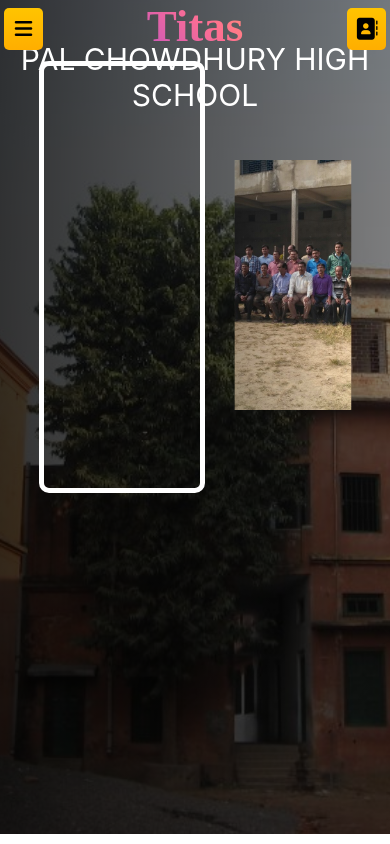
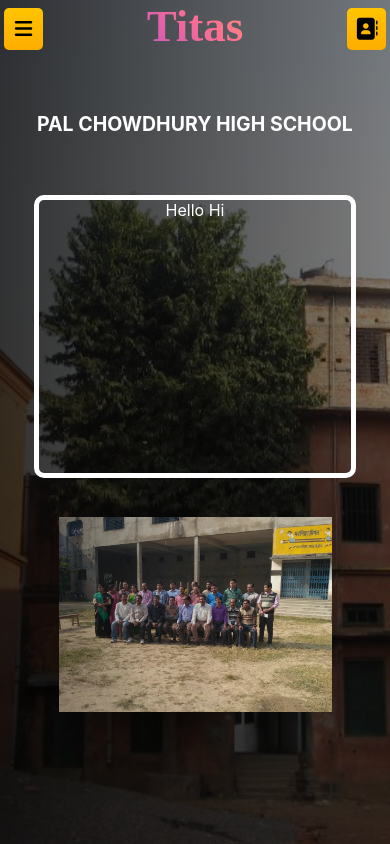
Before and after one commit to TitasUnique/My_Portfolio, a React (Create React App) app: page /school in a window 390 px wide. Built offline with nearby package versions, Linux system fonts and the light colour scheme.

Commit message:
school and college page responsive

```diff
--- a/src/components/College/College.css
+++ b/src/components/College/College.css
@@ -1,33 +1,56 @@
 .college {
-    margin-top: -3.85rem;
-    position: relative;
-    background: linear-gradient(rgba(0,0,0,0.7), rgba(0,0,0,0.7)), url(../../Images/College_images/college_image.jpg);
-    background-size: cover;
-    background-position: center;
-    background-repeat: no-repeat;
-    height: 100vh;
-    z-index: -100;
+  width: 100%;
+  height: 100vh;
+  background: transparent;
 }
 
-.collegeName {
+.college-back-img {
+  position: absolute;
   width: 100%;
-  position: absolute;
-  margin-top: 13%;
+  height: 100vh;
+  background: linear-gradient(rgba(0,0,0,0.7), rgba(0,0,0,0.7)), url(../../Images/College_images/college_image.jpg);
+  background-size: cover;
+  background-position: center;
+  background-repeat: no-repeat;
+  z-index: -10;
+}
+
+.content-college {
   display: flex;
-  color: white;
-  font-size: 30px;
+  /* border: 1px solid white; */
+  max-width: 100%;
+  flex-direction: column;
+  margin-top: 100px;
+  height: auto;
+  gap: 5vw;
   justify-content: center;
   align-items: center;
 }
 
+.collegeName {
+  color: white;
+  font-size: 2vw;
+  font-weight: bold;
+}
+
+.college-down{
+  display: flex;
+  flex-direction: row;
+  gap: 10vw;
+}
+
 .college-descrip-box {
-    position: absolute;
-    height: 50%;
-    width: 40%;
-    border: 5px solid white;
-    border-radius: 10px;
-    margin-left: 10%;
-    margin-top: 18%;
+  height: 15vw;
+  width: 30vw;
+  border: 5px solid white;
+  color: white;
+  border-radius: 10px;
+}
+
+.college-img-scroll {
+  transform: scale(1);
+  width: 25vw;
+  height: 15vw;
 }
 
 .college-img-scroll>img {
@@ -44,16 +67,6 @@
 .college-img-scroll img.active {
     opacity: 1;
 }
-
-.college-img-scroll {
-    position: absolute;
-    transform: scale(0.5);
-    margin-left: 45%;
-    margin-top: 11.4%;
-    width: 60%;
-    height: 500px;
-    overflow: hidden;
-  }
 
   .college-img-scroll:before,
   .college-img-scroll:after {
@@ -77,3 +90,43 @@
   .college-img-scroll:after {
     right: 0;
   }
+
+  @media only screen and (max-width: 576px) {
+    .content-college {
+    display: flex;
+    flex-direction: column;
+    margin-top: 60px;
+    height: auto;
+    align-items: center;
+    gap: 15vw;
+    }
+
+    .collegeName {
+      font-size: 5vw;
+      font-weight: bold;
+    }
+
+    .college-down {
+      display: flex;
+      flex-direction: column;
+      align-items: center;
+      padding: 0;
+      margin: 0;
+      gap: 10vw;
+      /* border: 1px solid white; */
+    }
+
+    .college-descrip-box {
+      height: 70vw;
+      width: 80vw;
+      border: 5px solid white;
+      color: white;
+      border-radius: 10px;
+    }
+
+    .college-img-scroll {
+      transform: scale(1);
+      width: 70vw;
+      height: 50vw;
+    }
+  }
--- a/src/components/College/College.jsx
+++ b/src/components/College/College.jsx
@@ -1,4 +1,4 @@
-import React,{useState,useEffect} from 'react'
+import React, { useState, useEffect } from 'react'
 import './College.css'
 import 'animate.css'
 import CollegeDays1 from '../../Images/College_images/CollegeDays01.jpg'
@@ -16,24 +16,28 @@
 
   const [currentImageIndex, setcurrentImageIndex] = useState(0);
 
-  const images = [Ilovejis1,CollegeDays1,CollegeDays2,Hatsoff,Ilovejis2,FirstDay,Industry,Lastday,jistech];
+  const images = [Ilovejis1, CollegeDays1, CollegeDays2, Hatsoff, Ilovejis2, FirstDay, Industry, Lastday, jistech];
 
   useEffect(() => {
-    const interval = setInterval(() => {setcurrentImageIndex((prevIndex) => (prevIndex + 1) % images.length);}, 2000);
+    const interval = setInterval(() => { setcurrentImageIndex((prevIndex) => (prevIndex + 1) % images.length); }, 2000);
     return () => clearInterval(interval);
   }, [images.length]);
 
   return (
     <>
-    <Navbar navold={"white"}/>
       <div className='college'>
+        <div className="college-back-img"></div>
+        <Navbar navold={"white"} />
+        <div className="content-college">
           <div className="collegeName animate__animated animate__zoomInDown">JIS COLLEGE OF ENGINEERING, KALYANI</div>
-      <div className="college-descrip-box">
-      </div>
+          <div className="college-down">
+            <div className="college-descrip-box">Hello hi!</div>
             <div className="college-img-scroll">
               {images.map((image, index) => (
                 <img key={index} src={image} alt="" className={index === currentImageIndex ? 'active' : ''} />
               ))}
+            </div>
+          </div>
         </div>
       </div>
     </>
--- a/src/components/School/School.css
+++ b/src/components/School/School.css
@@ -1,33 +1,59 @@
 .school {
-    margin-top: -3.85rem;
-    position: relative;
-    background: linear-gradient(to right, rgba(0,0,0,0.8), rgba(0,0,0,0.5)), url(../../Images/School_images/rpchs.jpg);
-    background-size: cover;
-    background-position: center;
-    background-repeat: no-repeat;
+    background: transparent;
+    width: 100%;
     height: 100vh;
-    z-index: -100;
 }
 
-.name {
+.back-image {
+  position: absolute;
+  background: linear-gradient(to right, rgba(0,0,0,0.8), rgba(0,0,0,0.5)), url(../../Images/School_images/rpchs.jpg);
   width: 100%;
-  position: absolute;
-  margin-top: 13%;
+  height: 100vh;
+  background-size: cover;
+  background-position: center;
+  background-repeat: no-repeat;
+  z-index: -10;
+}
+
+.content-school {
+  display: flex;
+  flex-direction: column;
+  margin-top: 100px;
+  height: auto;
+  align-items: center;
+  gap: 5vw;
+}
+
+.name-up {
   display: flex;
   color: white;
-  font-size: 30px;
+  font-size: 2vw;
+  font-weight: bold;
   justify-content: center;
   align-items: center;
 }
 
+.down {
+  display: flex;
+  flex-direction: row;
+  align-items: center;
+  padding: 0;
+  margin: 0;
+  gap: 10vw;
+}
+
 .descrip-box {
-    position: absolute;
-    height: 50%;
-    width: 40%;
+    height: 15vw;
+    width: 30vw;
     border: 5px solid white;
+    color: white;
     border-radius: 10px;
-    margin-left: 10%;
-    margin-top: 18%;
+}
+
+.img-scroll {
+  transform: scale(1);
+  width: 25vw;
+  height: 15vw;
 }
 
 .img-scroll>img {
@@ -44,16 +70,6 @@
 .img-scroll img.active {
     opacity: 1;
 }
-
-.img-scroll {
-    position: absolute;
-    transform: scale(0.5);
-    margin-left: 45%;
-    margin-top: 11.4%;
-    width: 60%;
-    height: 500px;
-    overflow: hidden;
-  }
 
   .img-scroll:before,
   .img-scroll:after {
@@ -77,3 +93,43 @@
   .img-scroll:after {
     right: 0;
   }
+
+  @media only screen and (max-width: 576px) {
+    .content-school {
+    display: flex;
+    flex-direction: column;
+    margin-top: 60px;
+    height: auto;
+    align-items: center;
+    gap: 15vw;
+    }
+
+    .name-up {
+      font-size: 5vw;
+      font-weight: bold;
+    }
+
+    .down {
+      display: flex;
+      flex-direction: column;
+      align-items: center;
+      padding: 0;
+      margin: 0;
+      gap: 10vw;
+      /* border: 1px solid white; */
+    }
+
+    .descrip-box {
+      height: 70vw;
+      width: 80vw;
+      border: 5px solid white;
+      color: white;
+      border-radius: 10px;
+    }
+
+    .img-scroll {
+      transform: scale(1);
+      width: 70vw;
+      height: 50vw;
+    }
+  }
--- a/src/components/School/School.jsx
+++ b/src/components/School/School.jsx
@@ -1,4 +1,4 @@
-import React, {useEffect, useState} from 'react'
+import React, { useEffect, useState } from 'react'
 import './School.css'
 import 'animate.css'
 import oldgroup from '../../Images/School_images/old-group.jpg'
@@ -10,24 +10,28 @@
 
   const [currentImageIndex, setcurrentImageIndex] = useState(0);
 
-  const images = [oldgroup,oldschool,rpchsschool,rpchsstudent];
+  const images = [oldgroup, oldschool, rpchsschool, rpchsstudent];
 
   useEffect(() => {
-    const interval = setInterval(() => {setcurrentImageIndex((prevIndex) => (prevIndex + 1) % images.length);}, 2000);
+    const interval = setInterval(() => { setcurrentImageIndex((prevIndex) => (prevIndex + 1) % images.length); }, 2000);
     return () => clearInterval(interval);
   }, [images.length]);
 
   return (
     <>
-    <Navbar navold={"white"}/>
       <div className='school'>
-      <div className="name animate__animated animate__zoomInDown">PAL CHOWDHURY HIGH SCHOOL</div>
-      <div className="descrip-box">
-      </div>
+        <div className="back-image"></div>
+        <Navbar navold={"white"} />
+        <div className="content-school">
+          <div className="name-up animate__animated animate__zoomInDown">PAL CHOWDHURY HIGH SCHOOL</div>
+          <div className="down">
+            <div className="descrip-box">Hello Hi</div>
             <div className="img-scroll">
               {images.map((image, index) => (
                 <img key={index} src={image} alt="" className={index === currentImageIndex ? 'active' : ''} />
               ))}
+            </div>
+          </div>
         </div>
       </div>
     </>
```
Lines whose indentation alone changed are shown as unchanged.
